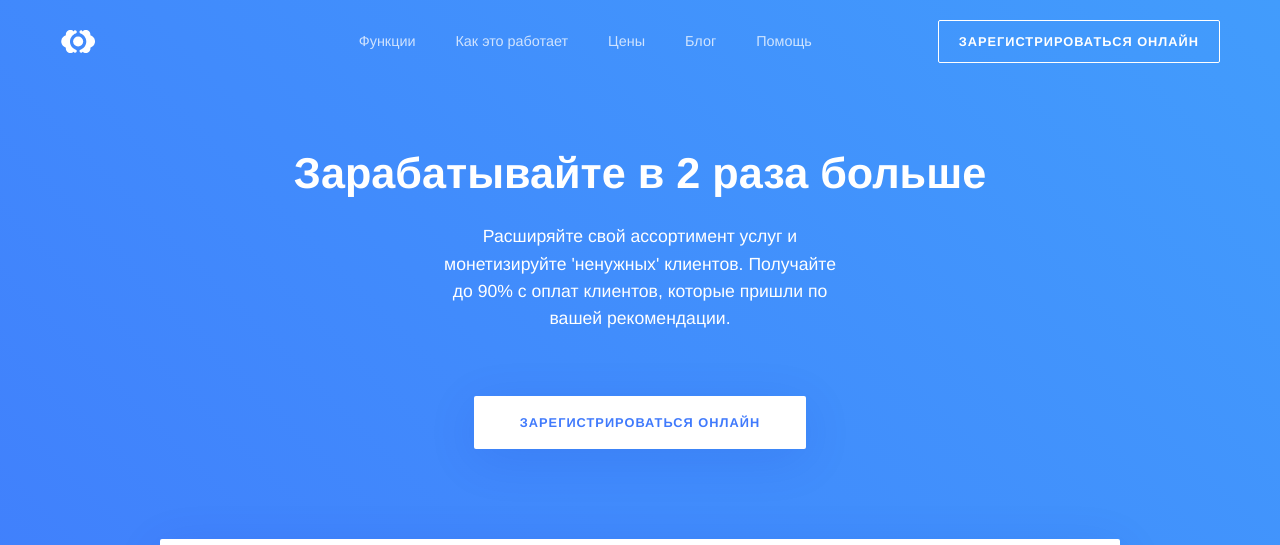
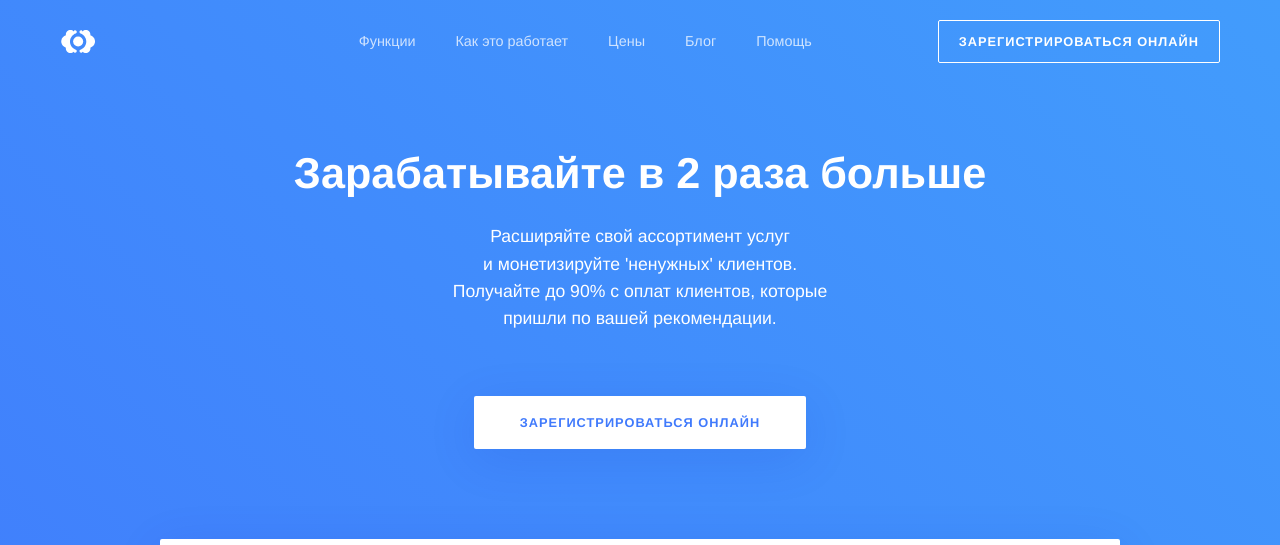
Before and after one commit to RakhimyanTim/fitness.github.io, a Jekyll site: the page built from pages/index.html, in a window 1280 px wide and 900 px high, cut to the strip 0-545 px from the top of the window. Built offline with Jekyll 4.4.1, drawn with Linux system fonts in a browser that asks for light colours; some web fonts are replaced.

Commit message:
Update main-landing.html

```diff
--- a/_layouts/main-landing.html
+++ b/_layouts/main-landing.html
@@ -4,7 +4,7 @@ layout: default
 
 <header class="{{ page.header_class }}">
 	{% include navigation/top.html %}
-	{% include components/hero/main.html image="" heading="Зарабатывайте в 2 раза больше" subtitle="Расширяйте свой ассортимент услуг и монетизируйте 'ненужных' клиентов. Получайте до 90% с оплат клиентов, которые пришли по вашей рекомендации." button="Зарегистрироваться онлайн" video="gpmWyZvOU3g" %}
+	{% include components/hero/main.html image="" heading="Зарабатывайте в 2 раза больше" subtitle="Расширяйте свой ассортимент услуг <br>и монетизируйте 'ненужных' клиентов. Получайте до 90% с оплат клиентов, которые пришли по вашей рекомендации." button="Зарегистрироваться онлайн" video="gpmWyZvOU3g" %}
 </header>
 
 {{ content }}
```
